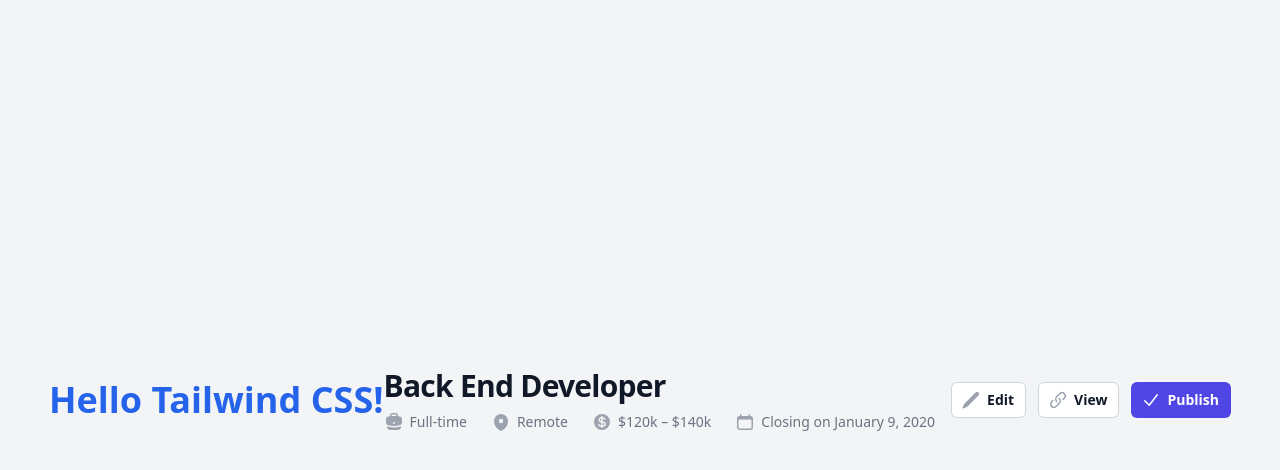
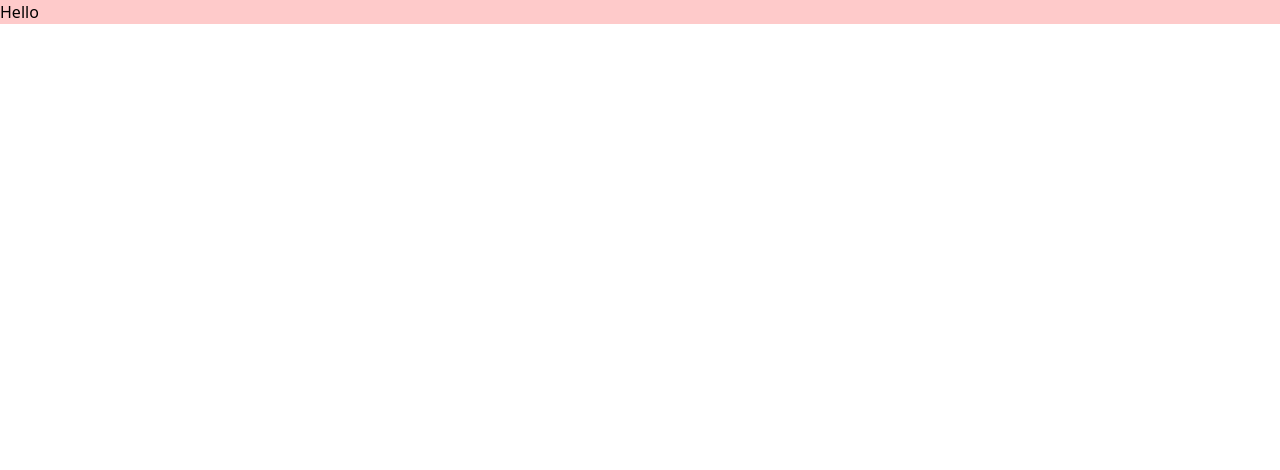
Before and after one commit to rajnishkumar13500/amdocs, a React (Vite) app in the folder FE/: page / in a window 1280 px wide. Shown: the top 470 px of the page. Built offline with nearby package versions, Linux system fonts and the light colour scheme.

Commit message:
remaining set up done

```diff
--- a/FE/package.json
+++ b/FE/package.json
@@ -10,8 +10,6 @@
     "preview": "vite preview"
   },
   "dependencies": {
-    "@headlessui/react": "^2.2.0",
-    "@heroicons/react": "^2.2.0",
     "react": "^18.3.1",
     "react-dom": "^18.3.1"
   },
--- a/FE/src/App.jsx
+++ b/FE/src/App.jsx
@@ -1,10 +1,7 @@
-import Example from "./first";
-
 function App() {
   return (
-    <div className="min-h-screen bg-gray-100 flex items-center justify-center">
-      <h1 className="text-4xl font-bold text-blue-600">Hello Tailwind CSS!</h1>
-      <Example />
+    <div className="bg-red-200">
+      <h1>Hello</h1>
     </div>
   );
 }
--- a/FE/src/first.jsx
+++ /dev/null
@@ -1,102 +0,0 @@
-import {
-  BriefcaseIcon,
-  CalendarIcon,
-  CheckIcon,
-  ChevronDownIcon,
-  CurrencyDollarIcon,
-  LinkIcon,
-  MapPinIcon,
-  PencilIcon,
-} from '@heroicons/react/20/solid'
-import { Menu, MenuButton, MenuItem, MenuItems } from '@headlessui/react'
-
-export default function Example() {
-  return (
-    <div className="lg:flex lg:items-center lg:justify-between">
-      <div className="min-w-0 flex-1">
-        <h2 className="text-2xl/7 font-bold text-gray-900 sm:truncate sm:text-3xl sm:tracking-tight">
-          Back End Developer
-        </h2>
-        <div className="mt-1 flex flex-col sm:mt-0 sm:flex-row sm:flex-wrap sm:space-x-6">
-          <div className="mt-2 flex items-center text-sm text-gray-500">
-            <BriefcaseIcon aria-hidden="true" className="mr-1.5 size-5 shrink-0 text-gray-400" />
-            Full-time
-          </div>
-          <div className="mt-2 flex items-center text-sm text-gray-500">
-            <MapPinIcon aria-hidden="true" className="mr-1.5 size-5 shrink-0 text-gray-400" />
-            Remote
-          </div>
-          <div className="mt-2 flex items-center text-sm text-gray-500">
-            <CurrencyDollarIcon aria-hidden="true" className="mr-1.5 size-5 shrink-0 text-gray-400" />
-            $120k &ndash; $140k
-          </div>
-          <div className="mt-2 flex items-center text-sm text-gray-500">
-            <CalendarIcon aria-hidden="true" className="mr-1.5 size-5 shrink-0 text-gray-400" />
-            Closing on January 9, 2020
-          </div>
-        </div>
-      </div>
-      <div className="mt-5 flex lg:mt-0 lg:ml-4">
-        <span className="hidden sm:block">
-          <button
-            type="button"
-            className="inline-flex items-center rounded-md bg-white px-3 py-2 text-sm font-semibold text-gray-900 ring-1 shadow-xs ring-gray-300 ring-inset hover:bg-gray-50"
-          >
-            <PencilIcon aria-hidden="true" className="mr-1.5 -ml-0.5 size-5 text-gray-400" />
-            Edit
-          </button>
-        </span>
-
-        <span className="ml-3 hidden sm:block">
-          <button
-            type="button"
-            className="inline-flex items-center rounded-md bg-white px-3 py-2 text-sm font-semibold text-gray-900 ring-1 shadow-xs ring-gray-300 ring-inset hover:bg-gray-50"
-          >
-            <LinkIcon aria-hidden="true" className="mr-1.5 -ml-0.5 size-5 text-gray-400" />
-            View
-          </button>
-        </span>
-
-        <span className="sm:ml-3">
-          <button
-            type="button"
-            className="inline-flex items-center rounded-md bg-indigo-600 px-3 py-2 text-sm font-semibold text-white shadow-xs hover:bg-indigo-500 focus-visible:outline-2 focus-visible:outline-offset-2 focus-visible:outline-indigo-600"
-          >
-            <CheckIcon aria-hidden="true" className="mr-1.5 -ml-0.5 size-5" />
-            Publish
-          </button>
-        </span>
-
-        {/* Dropdown */}
-        <Menu as="div" className="relative ml-3 sm:hidden">
-          <MenuButton className="inline-flex items-center rounded-md bg-white px-3 py-2 text-sm font-semibold text-gray-900 ring-1 shadow-xs ring-gray-300 ring-inset hover:ring-gray-400">
-            More
-            <ChevronDownIcon aria-hidden="true" className="-mr-1 ml-1.5 size-5 text-gray-400" />
-          </MenuButton>
-
-          <MenuItems
-            transition
-            className="absolute right-0 z-10 mt-2 -mr-1 w-48 origin-top-right rounded-md bg-white py-1 ring-1 shadow-lg ring-black/5 transition focus:outline-hidden data-closed:scale-95 data-closed:transform data-closed:opacity-0 data-enter:duration-200 data-enter:ease-out data-leave:duration-75 data-leave:ease-in"
-          >
-            <MenuItem>
-              <a
-                href="#"
-                className="block px-4 py-2 text-sm text-gray-700 data-focus:bg-gray-100 data-focus:outline-hidden"
-              >
-                Edit
-              </a>
-            </MenuItem>
-            <MenuItem>
-              <a
-                href="#"
-                className="block px-4 py-2 text-sm text-gray-700 data-focus:bg-gray-100 data-focus:outline-hidden"
-              >
-                View
-              </a>
-            </MenuItem>
-          </MenuItems>
-        </Menu>
-      </div>
-    </div>
-  )
-}
```
Also changed, not shown: FE/src/components/card.jsx (added), FE/src/components/shared/footer.jsx (added), FE/src/components/shared/navbar.jsx (added).
